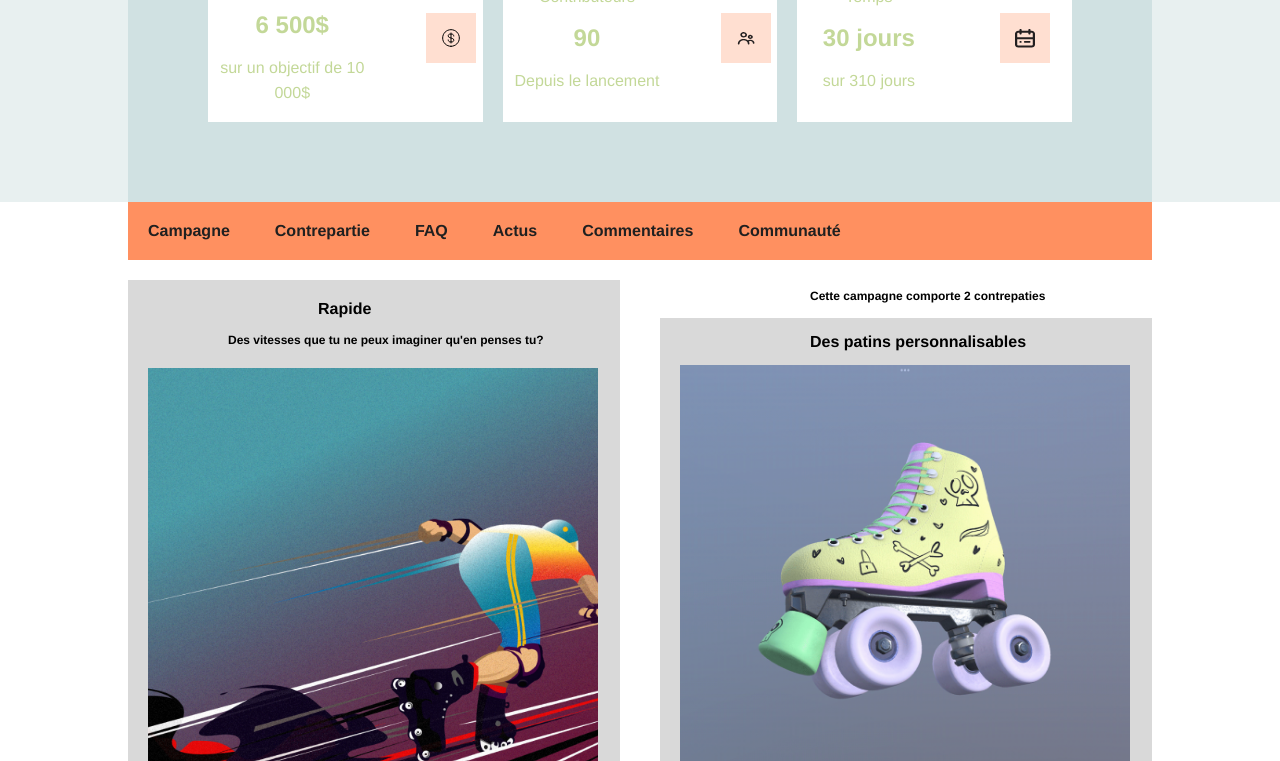
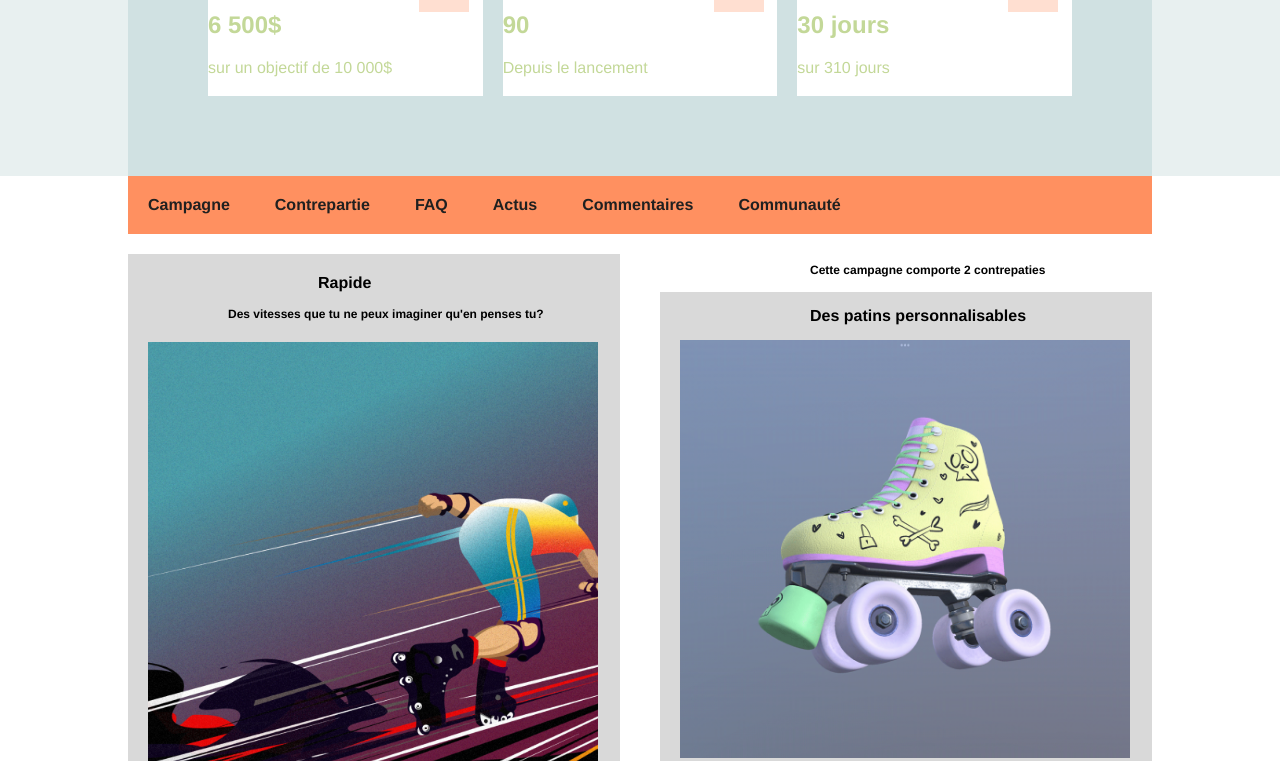
Before and after one commit to Joyce0501/Design_A22, a website: page Tp2 Integration/src/index.html in a window 1280 px wide. Shown: the part 258-1019 px from the top of the page. Drawn offline with nearby package versions, Linux system fonts and the light colour scheme; files that its build step writes are made by us from their sources.

Commit message:
position absolute

```diff
--- a/Tp2 Integration/src/styles/components/micro.scss
+++ b/Tp2 Integration/src/styles/components/micro.scss
@@ -11,17 +11,24 @@
         padding: 15px;
         align-items: center;
         background-color: var(--color-icones);
+        position: absolute;
+        top: 5%;
+        right: 5%;
     }
 
     .card{
-        align-items: center;
+    //    align-items: center;
         background-color: white;
-        text-align: center;
+   //     text-align: center;
+        display: flex;
+        flex-direction: column;
 
-        display: grid;
-        grid-template-columns:  3fr 1fr;
+    //    display: grid;
+    //    grid-template-columns:  3fr 1fr;
         gap: 50px;
         justify-content: center;
+
+        position: relative;
 
         .card_icon{
             width: 50px;
@@ -30,14 +37,16 @@
     }
 
     .cardparticuliere{
-        align-items: center;
+     //   align-items: center;
         background-color: white;
-        text-align: center;
+    //    text-align: center;
 
-        display: grid;
-        grid-template-columns: 2fr 1fr;
+   //     display: grid;
+    //    grid-template-columns: 2fr 1fr;
         gap: 60px;
         justify-content: center;
+
+        position: relative;
 
         .card_icon{
             width: 50px;
```
